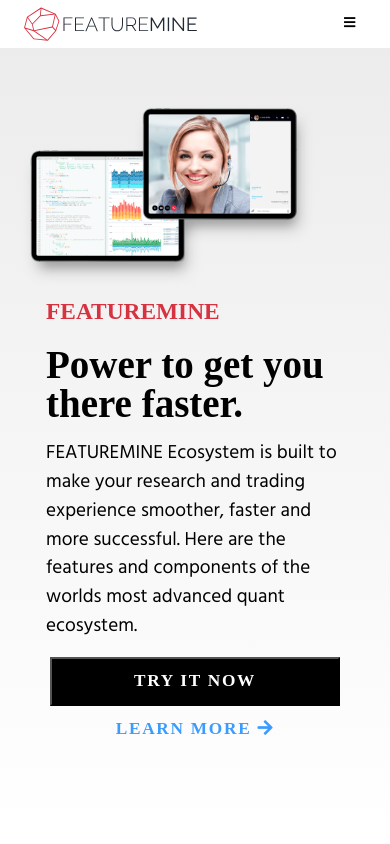
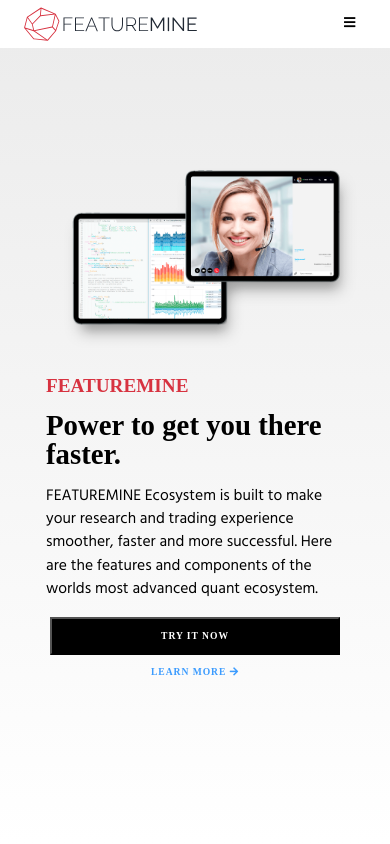
Before and after one commit to jvirriel-per/site-fm, a React (Create React App) app: page / in a window 390 px wide. Shown: the top 844 px of the page. Built offline with nearby package versions, Linux system fonts and the light colour scheme; a web font is replaced by a local one.

Commit message:
improve mobile responsive, acorde to maxim commets

```diff
--- a/src/App.css
+++ b/src/App.css
@@ -195,39 +195,30 @@
     text-align: left;
   }
 }
-/*--------------360------------*/
-@media screen and (max-width: 360px) {
+/*--------------1920------------*/
+.contenedor {
+  max-width: 1520px;
+}
+@media screen and (min-width: 1441px) and (max-width: 1920px) {
+  .second-title {
+    font-size: 3.11111111vw;
+    line-height: 4vw;
+  }
+  .title {
+    font-size: 1.81818182vw;
+  }
+  .text-1 {
+    font-size: 1vw;
+  }
+}
+/*--------------1440------------*/
+@media screen and (min-width: 769px) and (max-width: 1440px) {
   .second-title {
     font-size: 5vw;
     line-height: 5vw;
   }
   .title {
     font-size: 3vw;
-  }
-  .text-1 {
-    font-size: 4vw;
-  }
-  .black-button,
-  .white-button {
-    font-size: 0.6rem;
-  }
-}
-/*--------------768------------*/
-@media screen and (min-width: 768px) {
-  .__featuremine-img-children {
-    width: 110%;
-  }
-}
-@media screen and (max-width: 768px) {
-  .__featuremine-img-children {
-    margin-left: -15vw;
-  }
-  .second-title {
-    font-size: 10vw;
-    line-height: 10vw;
-  }
-  .title {
-    font-size: 6vw;
   }
 }
 /*--------------840------------*/
@@ -253,8 +244,26 @@
     text-align: left;
   }
 }
-/*--------------1440------------*/
-@media screen and (min-width: 769px) and (max-width: 1440px) {
+/*--------------768------------*/
+@media screen and (min-width: 768px) {
+  .__featuremine-img-children {
+    width: 110%;
+  }
+}
+@media screen and (min-width: 577px) and (max-width: 768px) {
+  .__featuremine-img-children {
+    margin-left: -15vw;
+  }
+  .second-title {
+    font-size: 10vw;
+    line-height: 10vw;
+  }
+  .title {
+    font-size: 6vw;
+  }
+}
+/*--------------360------------*/
+@media (max-width: 576px) {
   .second-title {
     font-size: 5vw;
     line-height: 5vw;
@@ -262,20 +271,20 @@
   .title {
     font-size: 3vw;
   }
-}
-/*--------------1920------------*/
-.contenedor {
-  max-width: 1520px;
-}
-@media screen and (min-width: 1441px) and (max-width: 1920px) {
+  .text-1 {
+    font-size: 4vw;
+  }
+  .black-button,
+  .white-button {
+    font-size: 0.6rem;
+  }
   .second-title {
-    font-size: 3.11111111vw;
-    line-height: 4vw;
+    font-size: 1.8rem !important;
+    line-height: 1.8rem !important;
   }
   .title {
-    font-size: 1.81818182vw;
-  }
-  .text-1 {
-    font-size: 1vw;
+    font-size: 1.2rem !important;
+    line-height: 1.2rem !important;
+    margin-top: 1.2rem;
   }
 }
--- /dev/null
+++ b/src/less/576.less
@@ -0,0 +1,31 @@
+
+@media (max-width: 576px) {
+
+  .second-title {
+    font-size: 5vw;
+    line-height: 5vw;
+  }
+  .title {
+    font-size: 3vw;
+  }
+  .text-1 {
+    font-size: 4vw;
+  }
+
+  .black-button,
+  .white-button {
+    font-size: 0.60rem;
+  }
+
+  .second-title {
+    font-size: (@baseTextSize) *1.5!important ;
+    line-height: (@baseTextSize) *1.5!important ;
+  }
+
+  .title {
+    font-size: (@baseTextSize)!important ;
+    line-height: (@baseTextSize)!important ;
+    margin-top: @baseTextSize;
+  }
+
+  }
--- a/src/less/768.less
+++ b/src/less/768.less
@@ -4,7 +4,7 @@
     }
 }
 
-@media screen and (max-width: 768px){
+@media screen and (min-width: 577px) and (max-width: 768px) {
     .__featuremine-img-children{
     margin-left: -15vw;
 }
@@ -16,4 +16,6 @@
 .title {
     font-size: (@baseTextSizeResponsive * 3) * 2;
   }
+
+
 }
--- a/src/less/App.less
+++ b/src/less/App.less
@@ -11,20 +11,18 @@
 /*-----------menu----------*/
 @import "menu.less";
 
-/*--------------360------------*/
-
-@import "360.less";
-
-/*--------------768------------*/
-@import "768.less";
-
-/*--------------840------------*/
-@import "840.less";
+/*--------------1920------------*/
+@import "1920.less";
 
 /*--------------1440------------*/
 
 @import "1440.less";
 
-/*--------------1920------------*/
+/*--------------840------------*/
+@import "840.less";
 
-@import "1920.less";
+/*--------------768------------*/
+@import "768.less";
+
+/*--------------360------------*/
+@import "576.less";
```
Also changed, not shown: src/less/360.less (deleted, +0 -17 lines).
